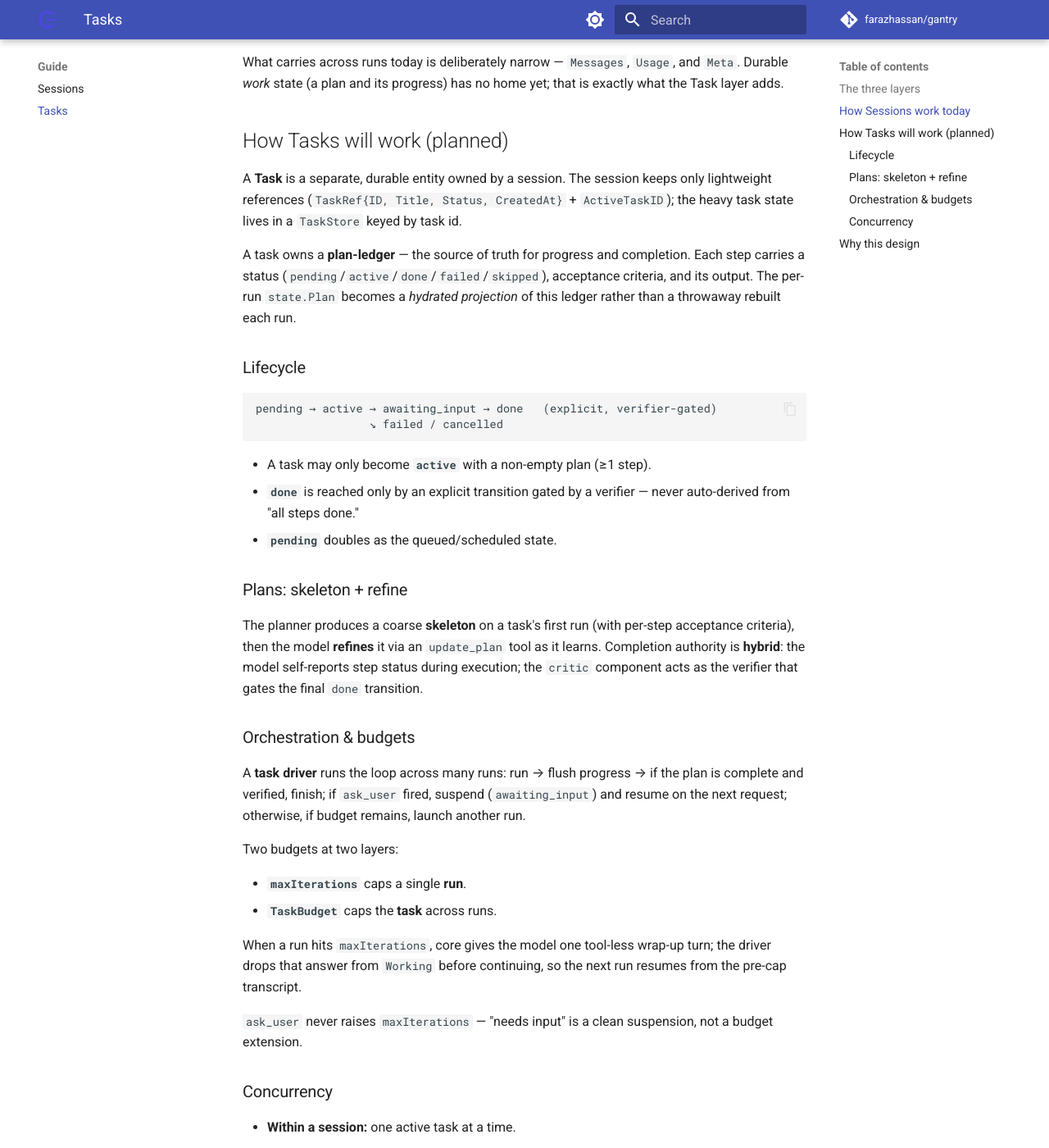
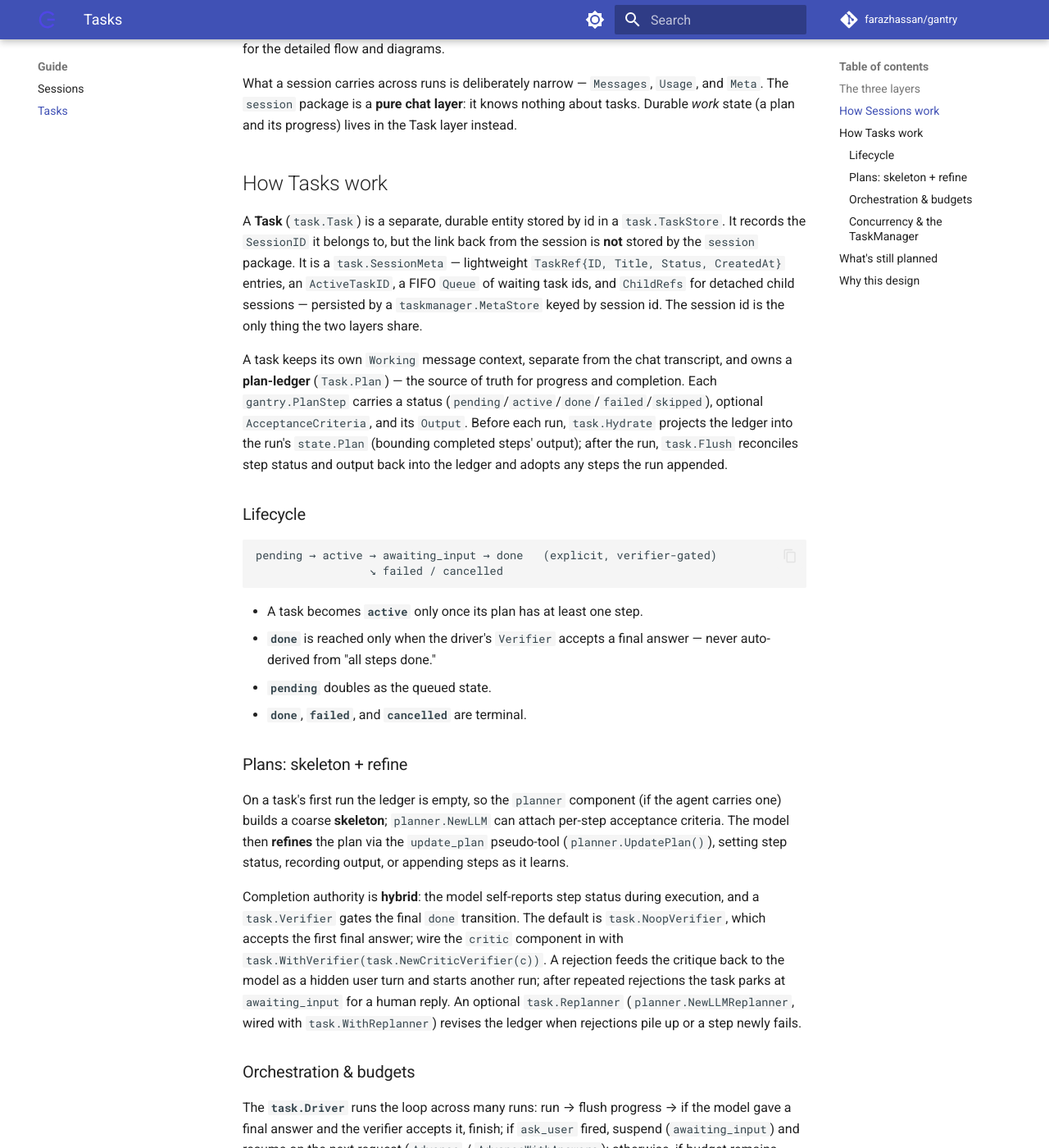
Before and after one commit to farazhassan/gantry, an MkDocs documentation site: the page built from docs/guide/task-management.md, in a window 1280 px wide and 1400 px high, scrolled down 1068 px. Shown: the whole window at 82% size. Built offline with MkDocs 1.6.1 and Material for MkDocs 9.7.7, drawn with Linux system fonts in a browser that asks for light colours; comment, search, counter and statistics services are not loaded; some of the changed text lies outside the part shown.

Commit message:
docs: describe the Task layer as implemented, not planned
The task guide called Tasks a design under review, but task/ and
taskmanager/ ship the entity, ledger, driver, verifier/replanner seams,
per-session queues, spawning, dispatcher, scheduler, and notifications.
Rewrite the guide around the real API, attribute SessionMeta to the task
package and taskmanager.MetaStore (the session package is chat-only), and
list what is still planned: durable stores, handoff inside tasks, and
cross-session dependencies. Move Tasks to Shipped on the roadmap.

Co-Authored-By: Claude Opus 5.5 <noreply@anthropic.com>

````diff
--- a/docs/guide/task-management.md
+++ b/docs/guide/task-management.md
@@ -1,35 +1,36 @@
 # Sessions & Task Management
 
 Gantry models long-running work as three nested concepts. This page explains how
-they relate. For the mechanics of the *existing* session layer, see the
-[sessions guide](sessions.md).
+they relate and how the Task layer works. For the mechanics of the session
+layer, see the [sessions guide](sessions.md).
 
-> **Status.** The **Run** and **Session** layers are implemented today. The
-> **Task** layer described below is a **design under review** and is not yet
-> implemented. Sections covering Tasks describe planned behavior, not current
-> code.
+> **Status.** All three layers — **Run**, **Session**, and **Task** — are
+> implemented. The Task layer lives in two packages: `task` (the entity, ledger,
+> store, and driver) and `taskmanager` (per-session orchestration, queues,
+> spawning, scheduling, and notifications). Only in-memory stores ship today;
+> see [What's still planned](#whats-still-planned).
 
 ## The three layers
 
-| Layer | What it is | Lifetime | Status |
-|-------|------------|----------|--------|
-| **Run** | One bounded agent phase loop (`PhaseStart → … → PhaseEnd`), capped by `maxIterations` | One call | Implemented |
-| **Session** | Keyed, durable **chat context**: the user-facing transcript + conversational state | Many runs | Implemented |
-| **Task** | Keyed, durable **work item with a plan**: goal, plan-ledger, budget, status | Many runs | Planned |
+| Layer | What it is | Lifetime | Package |
+|-------|------------|----------|---------|
+| **Run** | One bounded agent phase loop (`PhaseStart → … → PhaseEnd`), capped by `maxIterations` | One call | `gantry` |
+| **Session** | Keyed, durable **chat context**: the user-facing transcript + conversational state | Many runs | `session` |
+| **Task** | Keyed, durable **work item with a plan**: goal, plan-ledger, budget, status | Many runs | `task`, `taskmanager` |
 
 ```
 Run        one bounded agent phase loop (PhaseStart → … → PhaseEnd), capped by maxIterations
 Session    keyed chat context: user-facing transcript + conversational state
              (wraps each turn as Load → RunFrom → Save)
 Task       keyed durable work item: goal + plan-ledger + budget + status
-             (owned by a Session, executed across many Runs by a task driver)
+             (keyed to a session id, executed across many Runs by task.Driver)
 ```
 
 The distinction that drives the design: a **Session is conversation**, a **Task
 is goal-directed work**. Simple chat needs no task; a "do this bigger thing"
 request spawns one.
 
-## How Sessions work today
+## How Sessions work
 
 A session is the **serialization boundary** and the durable container for a
 conversation. Each turn is `Load(id) → RunFrom(prior, input) → Save(id)`, and the
@@ -37,20 +38,29 @@ full transcript is persisted and reloaded under the session id so state is share
 across every message. See the [sessions guide](sessions.md) for the detailed
 flow and diagrams.
 
-What carries across runs today is deliberately narrow — `Messages`, `Usage`, and
-`Meta`. Durable *work* state (a plan and its progress) has no home yet; that is
-exactly what the Task layer adds.
+What a session carries across runs is deliberately narrow — `Messages`, `Usage`,
+and `Meta`. The `session` package is a **pure chat layer**: it knows nothing
+about tasks. Durable *work* state (a plan and its progress) lives in the Task
+layer instead.
 
-## How Tasks will work (planned)
+## How Tasks work
 
-A **Task** is a separate, durable entity owned by a session. The session keeps
-only lightweight references (`TaskRef{ID, Title, Status, CreatedAt}` +
-`ActiveTaskID`); the heavy task state lives in a `TaskStore` keyed by task id.
+A **Task** (`task.Task`) is a separate, durable entity stored by id in a
+`task.TaskStore`. It records the `SessionID` it belongs to, but the link back
+from the session is **not** stored by the `session` package. It is a
+`task.SessionMeta` — lightweight `TaskRef{ID, Title, Status, CreatedAt}`
+entries, an `ActiveTaskID`, a FIFO `Queue` of waiting task ids, and `ChildRefs`
+for detached child sessions — persisted by a `taskmanager.MetaStore` keyed by
+session id. The session id is the only thing the two layers share.
 
-A task owns a **plan-ledger** — the source of truth for progress and completion.
-Each step carries a status (`pending`/`active`/`done`/`failed`/`skipped`),
-acceptance criteria, and its output. The per-run `state.Plan` becomes a *hydrated
-projection* of this ledger rather than a throwaway rebuilt each run.
+A task keeps its own `Working` message context, separate from the chat
+transcript, and owns a **plan-ledger** (`Task.Plan`) — the source of truth for
+progress and completion. Each `gantry.PlanStep` carries a status
+(`pending`/`active`/`done`/`failed`/`skipped`), optional `AcceptanceCriteria`,
+and its `Output`. Before each run, `task.Hydrate` projects the ledger into the
+run's `state.Plan` (bounding completed steps' output); after the run,
+`task.Flush` reconciles step status and output back into the ledger and adopts
+any steps the run appended.
 
 ### Lifecycle
 
@@ -59,48 +69,95 @@ pending → active → awaiting_input → done   (explicit, verifier-gated)
                  ↘ failed / cancelled
 ```
 
-- A task may only become **`active`** with a non-empty plan (≥1 step).
-- **`done`** is reached only by an explicit transition gated by a verifier — never
-  auto-derived from "all steps done."
-- **`pending`** doubles as the queued/scheduled state.
+- A task becomes **`active`** only once its plan has at least one step.
+- **`done`** is reached only when the driver's `Verifier` accepts a final answer
+  — never auto-derived from "all steps done."
+- **`pending`** doubles as the queued state.
+- **`done`**, **`failed`**, and **`cancelled`** are terminal.
 
 ### Plans: skeleton + refine
 
-The planner produces a coarse **skeleton** on a task's first run (with per-step
-acceptance criteria), then the model **refines** it via an `update_plan` tool as
-it learns. Completion authority is **hybrid**: the model self-reports step status
-during execution; the `critic` component acts as the verifier that gates the
-final `done` transition.
+On a task's first run the ledger is empty, so the `planner` component (if the
+agent carries one) builds a coarse **skeleton**; `planner.NewLLM` can attach
+per-step acceptance criteria. The model then **refines** the plan via the
+`update_plan` pseudo-tool (`planner.UpdatePlan()`), setting step status,
+recording output, or appending steps as it learns.
+
+Completion authority is **hybrid**: the model self-reports step status during
+execution, and a `task.Verifier` gates the final `done` transition. The default
+is `task.NoopVerifier`, which accepts the first final answer; wire the `critic`
+component in with `task.WithVerifier(task.NewCriticVerifier(c))`. A rejection
+feeds the critique back to the model as a hidden user turn and starts another
+run; after repeated rejections the task parks at `awaiting_input` for a human
+reply. An optional `task.Replanner` (`planner.NewLLMReplanner`, wired with
+`task.WithReplanner`) revises the ledger when rejections pile up or a step
+newly fails.
 
 ### Orchestration & budgets
 
-A **task driver** runs the loop across many runs: run → flush progress → if the
-plan is complete and verified, finish; if `ask_user` fired, suspend
-(`awaiting_input`) and resume on the next request; otherwise, if budget remains,
-launch another run.
+The **`task.Driver`** runs the loop across many runs: run → flush progress → if
+the model gave a final answer and the verifier accepts it, finish; if `ask_user`
+fired, suspend (`awaiting_input`) and resume on the next request
+(`Advance` / `AdvanceWithAnswers`); otherwise, if budget remains, launch another
+run.
 
 Two budgets at two layers:
 
 - **`maxIterations`** caps a single **run**.
-- **`TaskBudget`** caps the **task** across runs.
+- **`TaskBudget`** (`MaxRuns`, `MaxTokens`, `MaxCostUSD`) caps the **task**
+  across runs. An exhausted budget fails the task.
 
 When a run hits `maxIterations`, core gives the model one tool-less wrap-up
 turn; the driver drops that answer from `Working` before continuing, so the
 next run resumes from the pre-cap transcript.
 
 `ask_user` never raises `maxIterations` — "needs input" is a clean suspension, not
-a budget extension.
+a budget extension. It must be registered as a client tool (`tool.Client`) so the
+call suspends the run instead of executing inline.
 
-### Concurrency
+### Concurrency & the TaskManager
 
-- **Within a session:** one active task at a time.
+The **`taskmanager.TaskManager`** sits on top of the driver and enforces the
+concurrency model:
+
+- **Within a session:** one active task at a time. `StartTask`, `ResumeTask`,
+  and `ResumeTaskWithAnswers` are serialized per session id; further tasks wait
+  in the session's FIFO queue, gated by optional same-session `DependsOn` edges.
 - **Across sessions:** tasks run in **parallel** — parallelism is "N sessions × 1
   active task each."
-- **New / unrelated / scheduled** work spawns a **new session** (no shared
-  context); related follow-on work stays in the current session and queues behind
-  the active task.
-- **Headless sessions** are allowed: a scheduled task with no live chat is still a
-  session; it parks `awaiting_input` and notifies when it needs a human.
+- **Spawning:** a running task can add same-session follow-on work with the
+  `create_task` tool, or start **unrelated** work in a new, detached session
+  with the `spawn_session` tool. A `SpawnPolicy` caps spawn depth and derives
+  child budgets.
+- **Headless sessions:** a `Dispatcher` drains a claim-based `ReadyQueue` and
+  drives sessions with no live chat; a `Scheduler` starts detached sessions at
+  a set time. A headless task that needs a human parks at `awaiting_input` and
+  fires the dispatcher's notifier (`NotifyBridge` records it in a
+  `NotificationStore`).
+- **Recovery and cancellation:** `Recover` re-enqueues drivable sessions after
+  a crash, and `CancelSession` cancels a session's work and its spawned
+  children.
+
+The model can inspect work in progress with the `list_tasks` and `task_status`
+tools.
+
+For runnable walkthroughs, see
+[`examples/task-lifecycle`](https://github.com/farazhassan/gantry/tree/main/examples/task-lifecycle)
+(deterministic, scripted LLMs) and
+[`examples/task-lifecycle-live`](https://github.com/farazhassan/gantry/tree/main/examples/task-lifecycle-live)
+(the same wiring against a live Ollama model).
+
+## What's still planned
+
+- **Durable backends.** `task.TaskStore`, `taskmanager.MetaStore`,
+  `ReadyQueue`, `ScheduleStore`, and `NotificationStore` ship with in-memory
+  implementations only, so task state does not survive a process restart yet.
+  `conformance.TaskStoreSuite` defines the contract a durable `TaskStore` must
+  meet.
+- **Handoff inside tasks.** A run that requests a handoff fails its task with a
+  named cause; handoff is supported only at the session layer today.
+- **Cross-session dependencies.** `DependsOn` edges must stay within one
+  session.
 
 ## Why this design
 
````
Also changed, not shown: docs/guide/sessions.md (+1 -1 lines), docs/resources/roadmap.md (+6 -1 lines).
